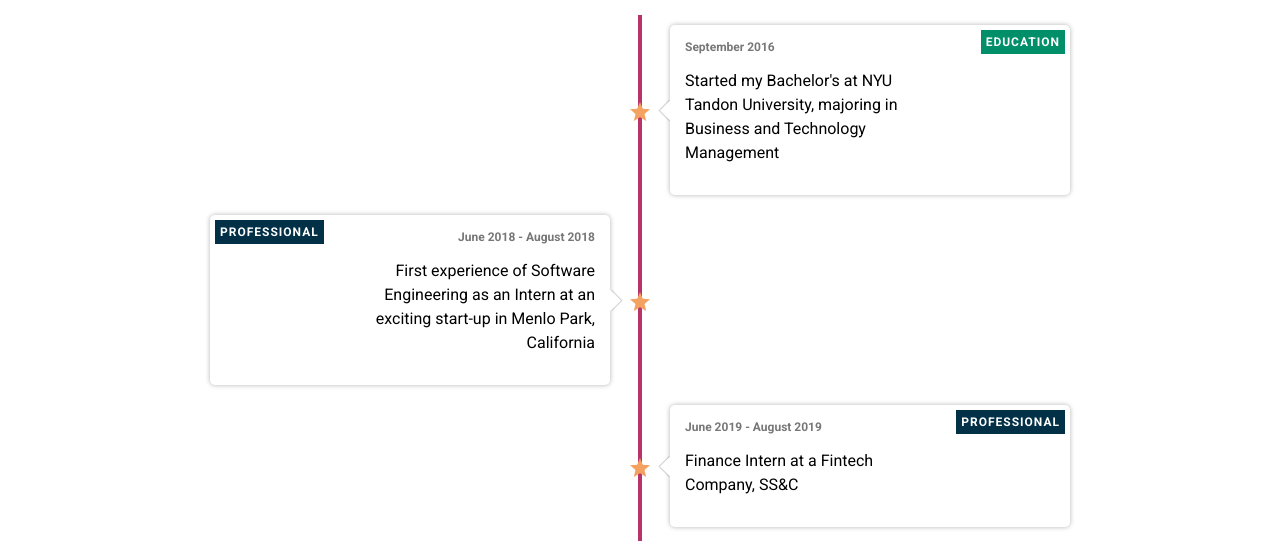
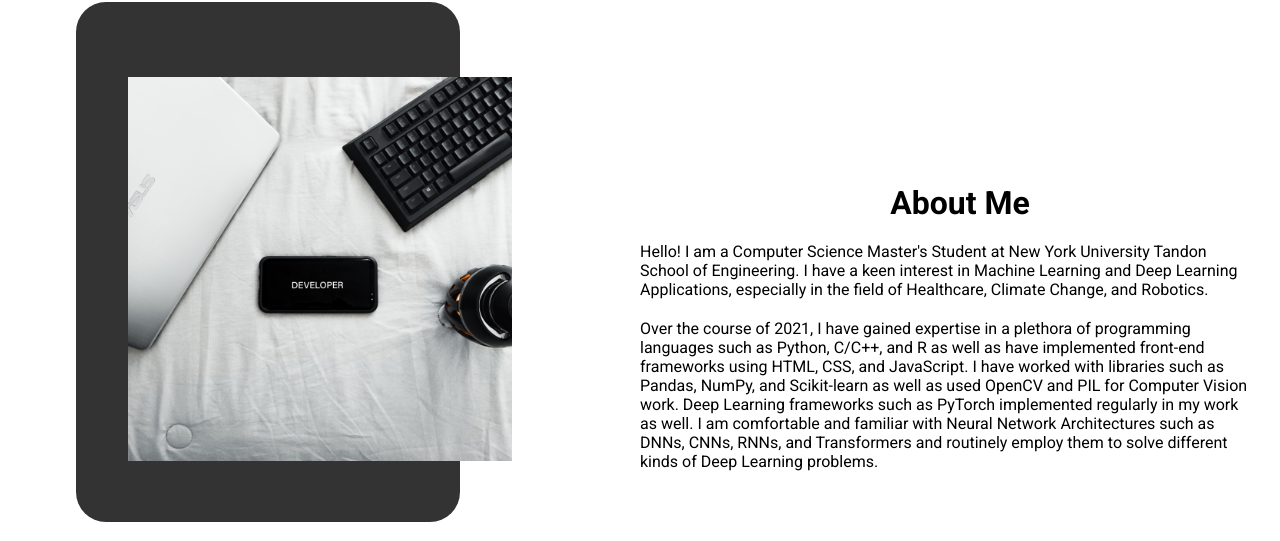
Before and after one commit to ssingh1997/ssingh1997.github.io, a React (Create React App) app: page / in a window 1280 px wide. Shown: the part 863-1404 px from the top of the page. Built offline with nearby package versions, Linux system fonts and the light colour scheme.

Commit message:
created about page

```diff
--- a/src/App.jsx
+++ b/src/App.jsx
@@ -2,6 +2,7 @@ import React from 'react'
 import './app.scss';
 import Navbar from "./components/navbar/Navbar"
 import Intro from "./components/intro/Intro"
+import About from "./components/about/About"
 import Menu from "./components/menu/Menu"
 import Timeline from './components/timeline/Timeline.jsx';
 import Contact from "./components/contact/Contact"
@@ -14,6 +15,7 @@ function App() {
       <Menu menuOpen={menuOpen} setMenuOpen={setMenuOpen}/>
       <div className="sections">
         <Intro/>
+        <About/>
         <Timeline/>
         <Contact/>
       </div>
--- a/src/components/about/About.jsx
+++ b/src/components/about/About.jsx
@@ -1,9 +1,25 @@
-import React from 'react'
+import './about.scss'
 
 export default function About() {
     return (
-        <div>
+        <div className="about" id="about">
+            <div className="about-left">
+                <div className="about-card bg"></div>
+                <div className="about-card">
+                    <img src="assets/developer.jpg" alt="" className="about-img"/>
+                </div>
+            </div>
+            <div className="about-right">
+                <h1 className="about-title">About Me</h1>
+                <p className="about-sub">
+                    Hello! I am a Computer Science Master's Student at New York University Tandon School of Engineering. I have a keen interest in Machine Learning and Deep Learning Applications, especially in the field of Healthcare, Climate Change, and Robotics.
+                </p>
+                <p className="about-desc">
+                    Over the course of 2021, I have gained expertise in a plethora of programming languages such as Python, C/C++, and R as well as have implemented front-end frameworks using HTML, CSS, and JavaScript. I have worked with libraries such as Pandas, NumPy, and Scikit-learn as well as used OpenCV and PIL for Computer Vision work. Deep Learning frameworks such as PyTorch implemented regularly in my work as well. I am comfortable and familiar with Neural Network Architectures such as DNNs, CNNs, RNNs, and Transformers and routinely employ them to solve different kinds of Deep Learning problems.
+                </p>
 
+
+            </div>
         </div>
     )
 }
--- a/src/components/about/about.scss
+++ b/src/components/about/about.scss
@@ -0,0 +1,51 @@
+.about {
+    height: 100vh;
+    display: flex;
+    align-items: center;
+}
+
+.about-left {
+    flex: 1;
+    display: flex;
+    align-items: center;
+    justify-content: center;
+    position: relative;
+    height: 100%;
+}
+
+.about-right {
+    flex: 1;
+}
+
+.about-card.bg {
+    position: absolute;
+    top: 65px;
+    left: 76px;
+    background-color: #333;
+}
+
+.about-card {
+    width: 60%;
+    height: 65vh;
+    border-radius: 30px;
+    position: relative;
+    // overflow: hidden;
+}
+
+.about-img {
+    width: 100%;
+    // height: 70%;
+    object-fit: cover;
+    border-radius: 30px;
+}
+
+.about-sub {
+    margin: 20px 0;
+    width: 95%;
+
+}
+
+.about-desc {
+    margin: 20px 0;
+    width: 95%
+}
--- a/src/components/intro/Intro.jsx
+++ b/src/components/intro/Intro.jsx
@@ -10,7 +10,7 @@ export default function Intro() {
             showCursor: true,
             backDelay: 1500,
             backSpeed: 60,
-            strings: ["Engineer", "Student", "Enthusiast"]
+            strings: ["Engineer", "Developer", "Student", "Enthusiast"]
         })
     }, [])
     return (
@@ -26,7 +26,7 @@ export default function Intro() {
                     <h1>Satyen Singh</h1>
                     <h3>Machine Learning <span ref={textRef}></span></h3>
                 </div>
-                <a href="#portfolio">
+                <a href="#about">
                     <img src="assets/down.png" alt=""/>
                 </a>
             </div>
--- a/src/components/menu/Menu.jsx
+++ b/src/components/menu/Menu.jsx
@@ -6,6 +6,9 @@ export default function Menu({ menuOpen, setMenuOpen }) {
             <ul>
                 <li onClick={()=>setMenuOpen(false)}>
                     <a href="#intro">Home</a>
+                </li>
+                <li onClick={()=>setMenuOpen(false)}>
+                    <a href="#about">About Me</a>
                 </li>
                 <li onClick={()=>setMenuOpen(false)}>
                     <a href="#timeline">Milestones</a>
```
Also changed, not shown: public/assets/coding.jpg (added), public/assets/developer.jpg (added).
